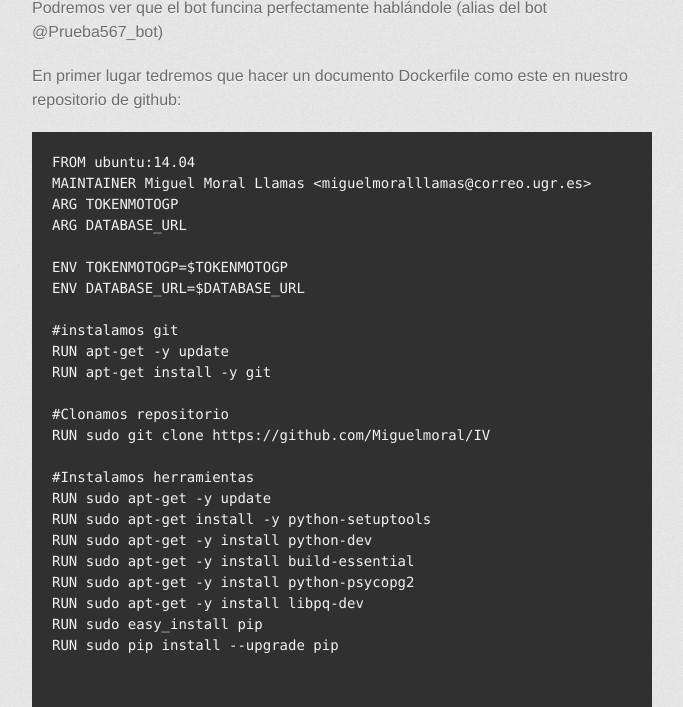
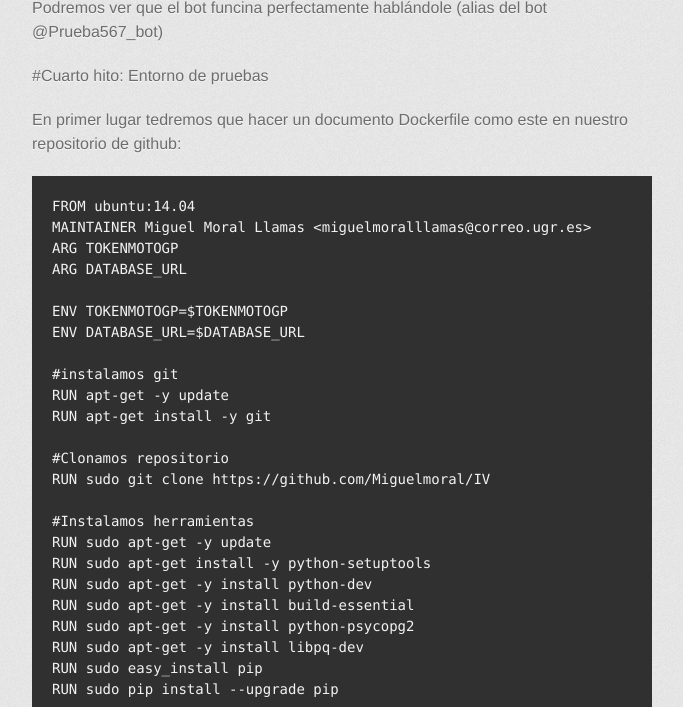
Before and after one commit to Miguelmoral/IV, a Jekyll site: the page built from index.md, in a window 1280 px wide and 900 px high, scrolled down 6405 px, cut to the strip 193-900 px from the top of the window. Shown: the whole strip, without its empty margins (298-981 px from the left). Built offline with Jekyll 4.4.1, drawn with Linux system fonts in a browser that asks for light colours; some web fonts are replaced.

Commit message:
Arreglando formato index.md

````diff
--- a/index.md
+++ b/index.md
@@ -154,6 +154,8 @@ En este momento nuesto bot esta desplegado y es totalmente funcional. Podemos ve
 
 Podremos ver que el bot funcina perfectamente hablándole (alias del bot @Prueba567_bot)
 
+#Cuarto hito: Entorno de pruebas
+
 En primer lugar tedremos que hacer un documento Dockerfile como este en nuestro repositorio de github:
 
 ```
````
